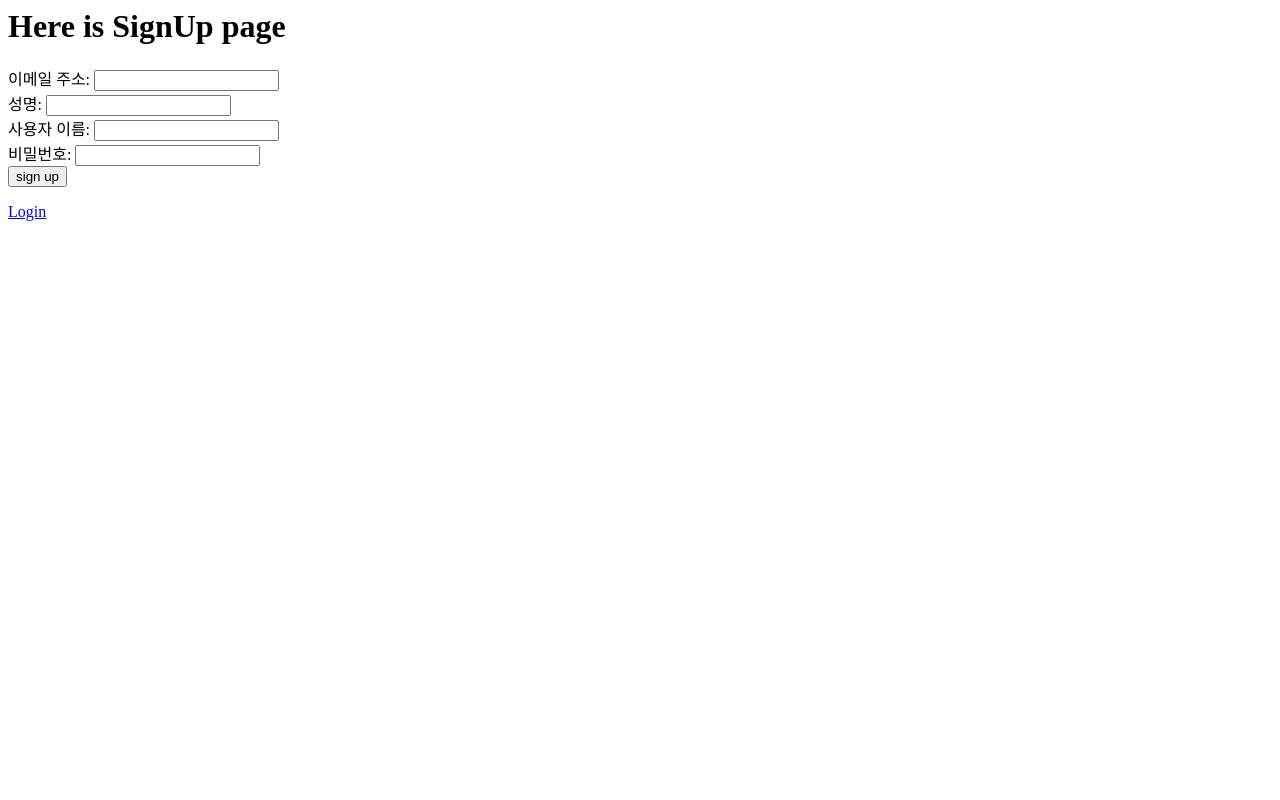
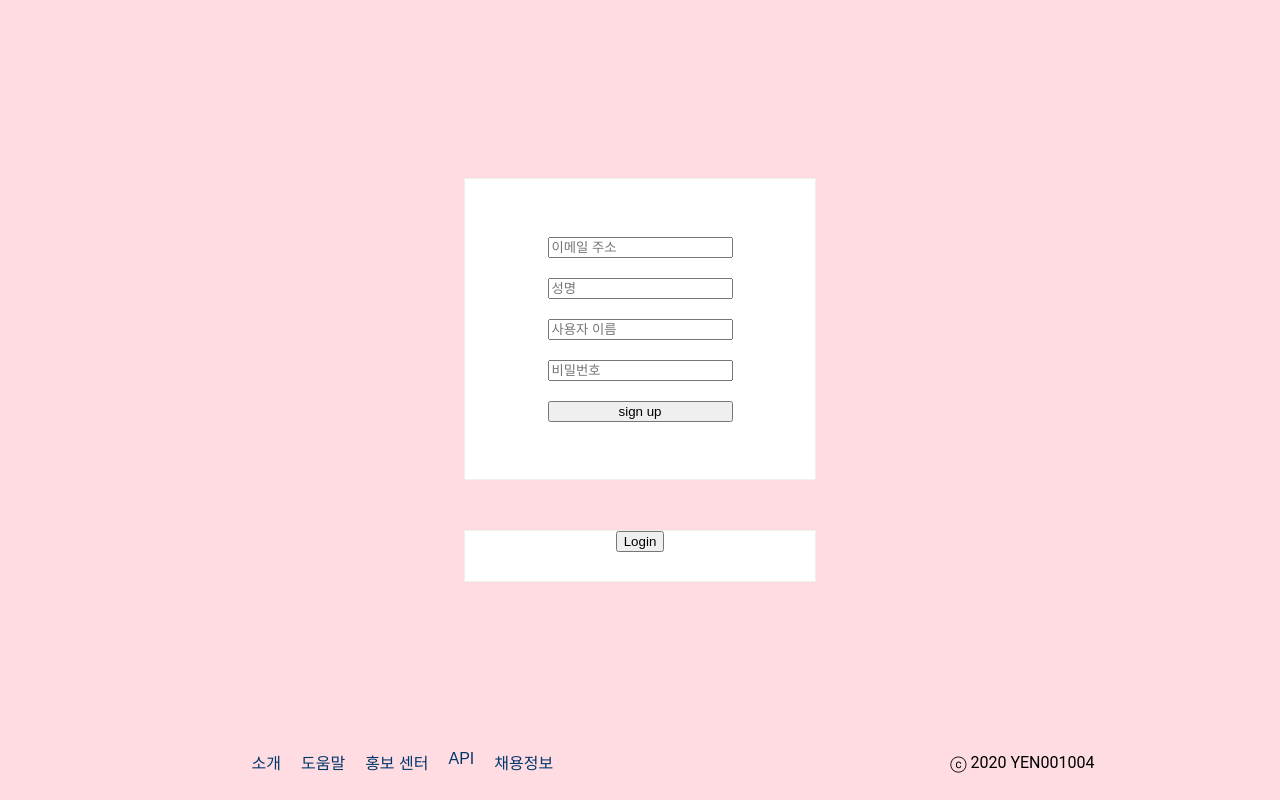
Before and after one commit to yen001004/djangogram, a Django app: template djangogram/templates/users/signup.html in a window 1280 px wide. Run offline with Django 3.2, Linux system fonts and the light colour scheme; the template is opened without the code that fills it: values that come from a table or form of the project are taken from there, others are empty; parts of the project's set-up code (start-up, migrations or seed data) failed here and were passed over.

Commit message:
styling page

```diff
--- /dev/null
+++ b/djangogram/static/css/users/main.css
@@ -0,0 +1,85 @@
+body {
+  background-color: rgb(255, 220, 226);
+  display: flex;
+  flex-direction: column;
+}
+
+.content {
+  margin-top: 170px;
+  display: flex;
+  flex-direction: column;
+  justify-content: center;
+  align-items: center;
+}
+
+/* auth */
+.auth {
+  background-color: white;
+  width: 350px;
+  height: 300px;
+  border: 1px solid #efefef;
+  display: flex;
+  flex-direction: column;
+}
+
+.auth form {
+  display: flex;
+  flex-direction: column;
+  align-self: center;
+  margin: auto;
+}
+
+.auth form input {
+  margin-bottom: 10px;
+}
+
+.auth form input:last-child {
+  margin-top: 10px;
+}
+
+/* Sign up, Log in Link */
+.auth_link {
+  margin-top: 50px;
+  background-color: white;
+  width: 350px;
+  height: 50px;
+  text-align: center;
+  border: 1px solid #efefef;
+  font-family: "Roboto", sans-serif;
+}
+
+/* footer */
+footer {
+  width: 100%;
+  position: absolute;
+  bottom: 0;
+  display: flex;
+  flex-direction: row;
+  justify-content: space-around;
+  flex-wrap: warp;
+}
+
+footer .list {
+  margin: auto;
+}
+
+footer ul {
+  display: flex;
+  flex-direction: row;
+  list-style: none;
+}
+
+footer ul li {
+  margin: 10px;
+}
+
+footer ul li a {
+  color: #00376b;
+  text-decoration: none;
+  font-family: "Noto Sans KR", sans-serif;
+}
+
+footer .company {
+  margin: auto;
+  font-family: "Roboto", sans-serif;
+}
--- /dev/null
+++ b/djangogram/templates/users/base.html
@@ -0,0 +1,20 @@
+{% load static %}
+<!DOCTYPE html>
+<html lang="en">
+  <head>
+    <meta charset="UTF-8" />
+    <meta name="viewport" content="width=device-width, initial-scale=1.0" />
+
+    <link
+      rel="stylesheet"
+      type="text/css"
+      href="{% static 'css/users/main.css' %}"
+    />
+    <title>{% block title %}{% endblock %}Djangogram</title>
+  </head>
+  <body>
+    <div class="content">{% block content %} {% endblock %}</div>
+
+    {% include "users/footer.html" %}
+  </body>
+</html>
--- /dev/null
+++ b/djangogram/templates/users/footer.html
@@ -0,0 +1,12 @@
+<footer>
+  <div class="list">
+    <ul>
+      <li><a href="#">소개</a></li>
+      <li><a href="#">도움말</a></li>
+      <li><a href="#">홍보 센터</a></li>
+      <li><a href="#">API</a></li>
+      <li><a href="#">채용정보</a></li>
+    </ul>
+  </div>
+  <div class="company">ⓒ 2020 YEN001004</div>
+</footer>
--- a/djangogram/templates/users/signup.html
+++ b/djangogram/templates/users/signup.html
@@ -1,12 +1,16 @@
+{% extends "users/base.html" %}
+
 <h1>Here is SignUp page</h1>
-
-<form action="{% url 'users:signup' %}" method="post">
-  {% csrf_token %} {% for field in form %}
-  <div class="fieldWrapper">
-    {{ field.errors }} {{ field.label_tag }} {{ field }}
-  </div>
-  {% endfor %}
-  <input type="submit" value="sign up" />
-</form>
-
-<a href="{% url 'users:main' %}">Login</a>
+{% block title %} sign up {% endblock title %} {% block content %}
+<div class="auth">
+  <form action="{% url 'users:signup' %}" method="post">
+    {% csrf_token %} {% for field in form %}
+    <div class="fieldWrapper">{{ field.errors }} {{ field }}</div>
+    {% endfor %}
+    <input type="submit" value="sign up" />
+  </form>
+</div>
+<div class="auth_link">
+  <button href="{% url 'users:main' %}">Login</button>
+</div>
+{% endblock content %}
--- a/djangogram/users/forms.py
+++ b/djangogram/users/forms.py
@@ -35,15 +35,18 @@ class SignUpForm(django_forms.ModelForm):
         model = User
         fields = ['email', 'name', 'username', 'password']
 
-        labels = {
-            'email': '이메일 주소',
-            'name': '성명',
-            'username': '사용자 이름',
-            'password': '비밀번호'
-        }
+        # labels = {
+        #     'email': '이메일 주소',
+        #     'name': '성명',
+        #     'username': '사용자 이름',
+        #     'password': '비밀번호'
+        # }
 
         widgets = {
-            'password': django_forms.PasswordInput(),
+            'email': django_forms.TextInput(attrs={'placeholder': '이메일 주소'}),
+            'name': django_forms.TextInput(attrs={'placeholder': '성명'}),
+            'username': django_forms.TextInput(attrs={'placeholder': '사용자 이름'}),
+            'password': django_forms.PasswordInput(attrs={'placeholder': '비밀번호'}),
         }
 
     def save(self, commit=True):
```
Also changed, not shown: djangogram/templates/users/main.html (+8 -2 lines).
